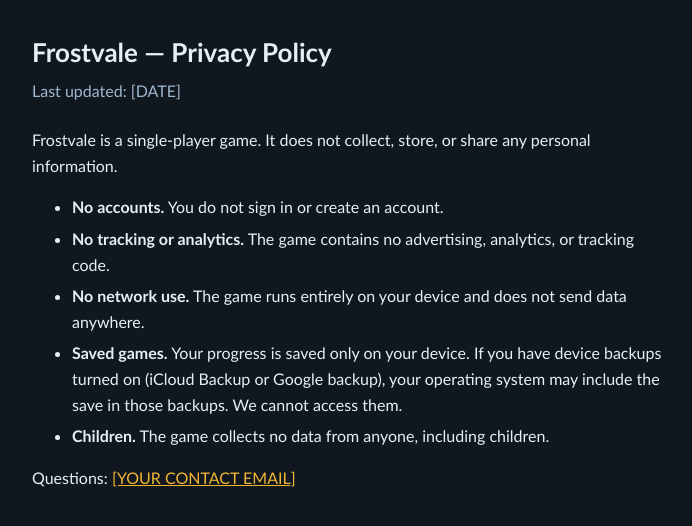
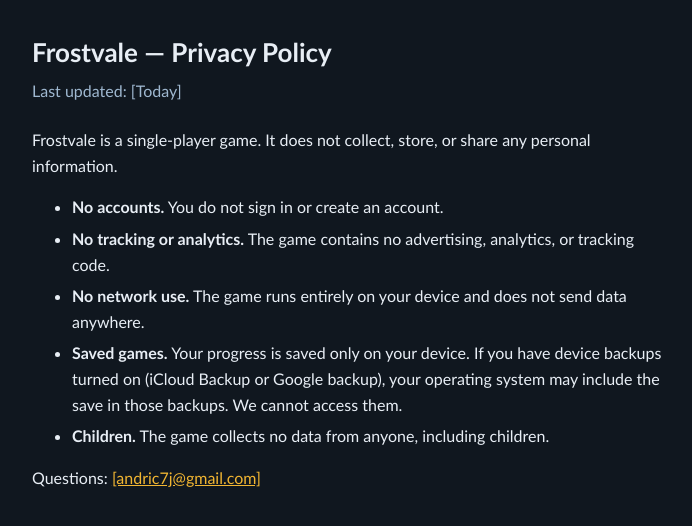
Before and after one commit to LoungeLizrd/Frostvale, a website: page www/privacy.html in a window 1280 px wide. Shown: the whole page, without its empty margins (288-980 px from the left). Drawn offline with Linux system fonts and the light colour scheme.

Commit message:
Update last updated date and contact email in privacy policy

```diff
--- a/www/privacy.html
+++ b/www/privacy.html
@@ -16,7 +16,7 @@
 <body>
 <main>
   <h1>Frostvale — Privacy Policy</h1>
-  <p class="d">Last updated: [DATE]</p>
+  <p class="d">Last updated: [Today]</p>
   <p>Frostvale is a single-player game. It does not collect, store, or share any personal information.</p>
   <ul>
     <li><b>No accounts.</b> You do not sign in or create an account.</li>
@@ -25,7 +25,7 @@
     <li><b>Saved games.</b> Your progress is saved only on your device. If you have device backups turned on (iCloud Backup or Google backup), your operating system may include the save in those backups. We cannot access them.</li>
     <li><b>Children.</b> The game collects no data from anyone, including children.</li>
   </ul>
-  <p>Questions: <a href="mailto:[YOUR CONTACT EMAIL]">[YOUR CONTACT EMAIL]</a></p>
+  <p>Questions: <a href="mailto:[YOUR CONTACT EMAIL]">[andric7j@gmail.com]</a></p>
 </main>
 </body>
 </html>
```
